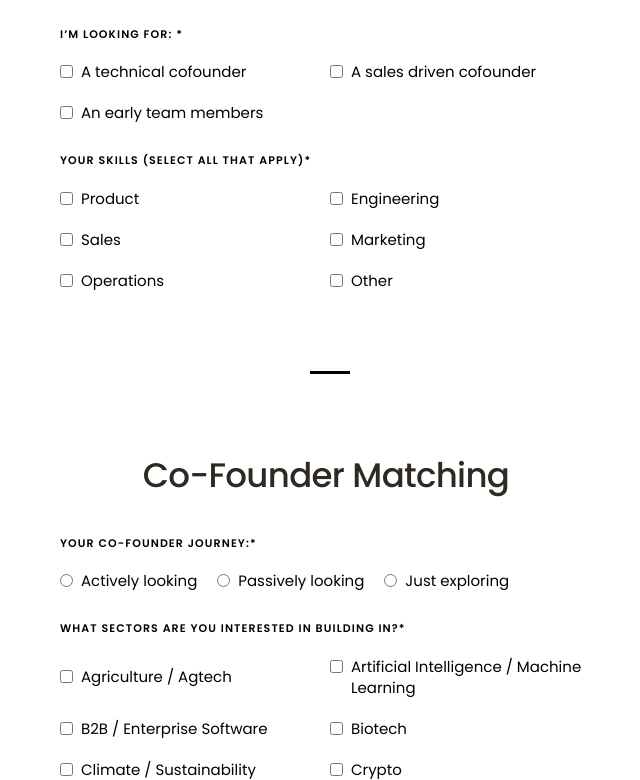
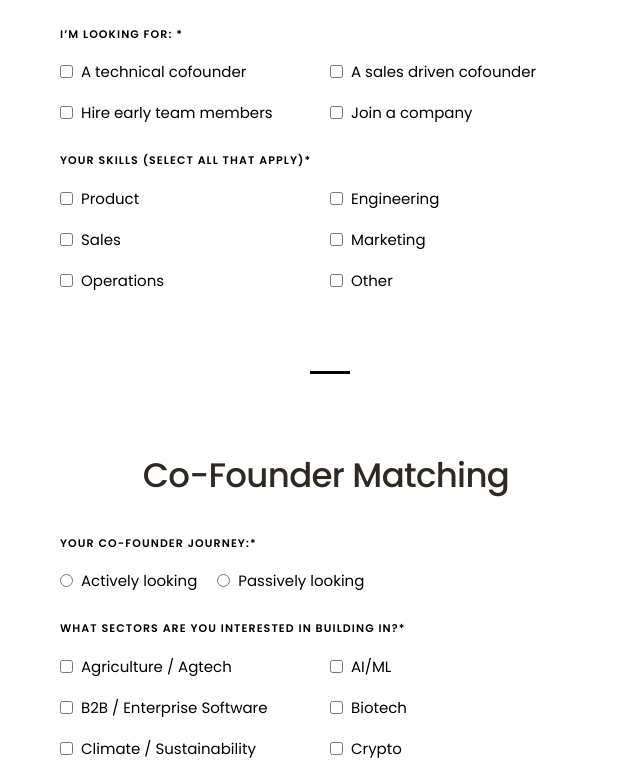
Before and after one commit to EA-Projects/cofounders-nyc, a plain HTML site: page profile.html in a window 1280 px wide. Shown: the part 1510-2290 px from the top of the page, without its empty margins (310-950 px from the left). Drawn offline with nearby package versions, Linux system fonts and the light colour scheme; a script that the page names is missing.

Commit message:
Form updates

```diff
--- a/profile.html
+++ b/profile.html
@@ -77,11 +77,6 @@
                     <div class="field">
                       <label for="current-city">Current City*
                         <input type="text" name="current-city" id="current-city" required>
-                      </label>
-                    </div>
-                    <div class="field">
-                      <label for="state">State*
-                        <input type="text" name="state" id="state" required>
                       </label>
                     </div>
                   </div>
@@ -166,16 +161,20 @@
                       <label>I’m looking for: *</label>
                       <div class="radio-group looking-for-group checkbox-group">
                         <label for="a-technical-cofounder">
-                          <input type="checkbox" id="a-technical-cofounder" name="i-am-looking-for" value="A technical cofounder" required>
+                          <input type="checkbox" id="a-technical-cofounder" name="i-am-looking-for" value="A technical cofounder">
                           A technical cofounder
                         </label>
                         <label for="a-sales-driven-cofounder">
                           <input type="checkbox" id="a-sales-driven-cofounder" name="i-am-looking-for" value="A sales driven cofounder">
                           A sales driven cofounder
                         </label>
-                        <label for="an-early-team-members">
-                          <input type="checkbox" id="an-early-team-members" name="i-am-looking-for" value="An early team members">
-                          An early team members
+                        <label for="hire-early-team-members">
+                          <input type="checkbox" id="hire-early-team-members" name="i-am-looking-for" value="Hire early team members">
+                          Hire early team members
+                        </label>
+                        <label for="join-a-company">
+                          <input type="checkbox" id="join-a-company" name="i-am-looking-for" value="Join a company">
+                          Join a company
                         </label>
                       </div>
                     </div>
@@ -247,10 +246,6 @@
                             <input type="radio" id="passively-looking" name="cofounder-journey" value="Passively looking">
                             Passively looking
                           </label>
-                          <label for="just-exploring">
-                            <input type="radio" id="just-exploring" name="cofounder-journey" value="Just exploring">
-                            Just exploring
-                          </label>
                         </div>
                     </div>
                   </div>
@@ -265,8 +260,8 @@
                         </label>
 
                         <label for="ai-ml">
-                          <input type="checkbox" name="sectors" value="Artificial Intelligence / Machine Learning" id="ai-ml">
-                          Artificial Intelligence / Machine Learning
+                          <input type="checkbox" name="sectors" value="AI/ML" id="ai-ml">
+                          AI/ML
                         </label>
 
                         <label for="b2b">
@@ -457,10 +452,6 @@
                           <input type="radio" name="preferences" id="hybrid-preference" value="Hybrid">
                           Hybrid
                         </label>
-                        <label for="open-preference">
-                          <input type="radio" name="preferences" id="open-preference" value="Open to any option ">
-                          Open to any option
-                        </label>
                       </div>
                     </div>
                   </div>
@@ -488,11 +479,6 @@
                         <label for="operations-skill">
                           <input type="checkbox" name="cofounder-skills" id="operations-skill" value="Operations">
                           Operations
-                        </label>
-                        <label for="other-cofounder-skills" class="is-center">
-                          <input type="checkbox" name="cofounder-skills" id="other-cofounder-skills" value="Other">
-                          Other
-                          <textarea name="other-cofounder-skills" id="other-cofounder-skills-description" disabled></textarea>
                         </label>
                       </div>
                     </div>
```
